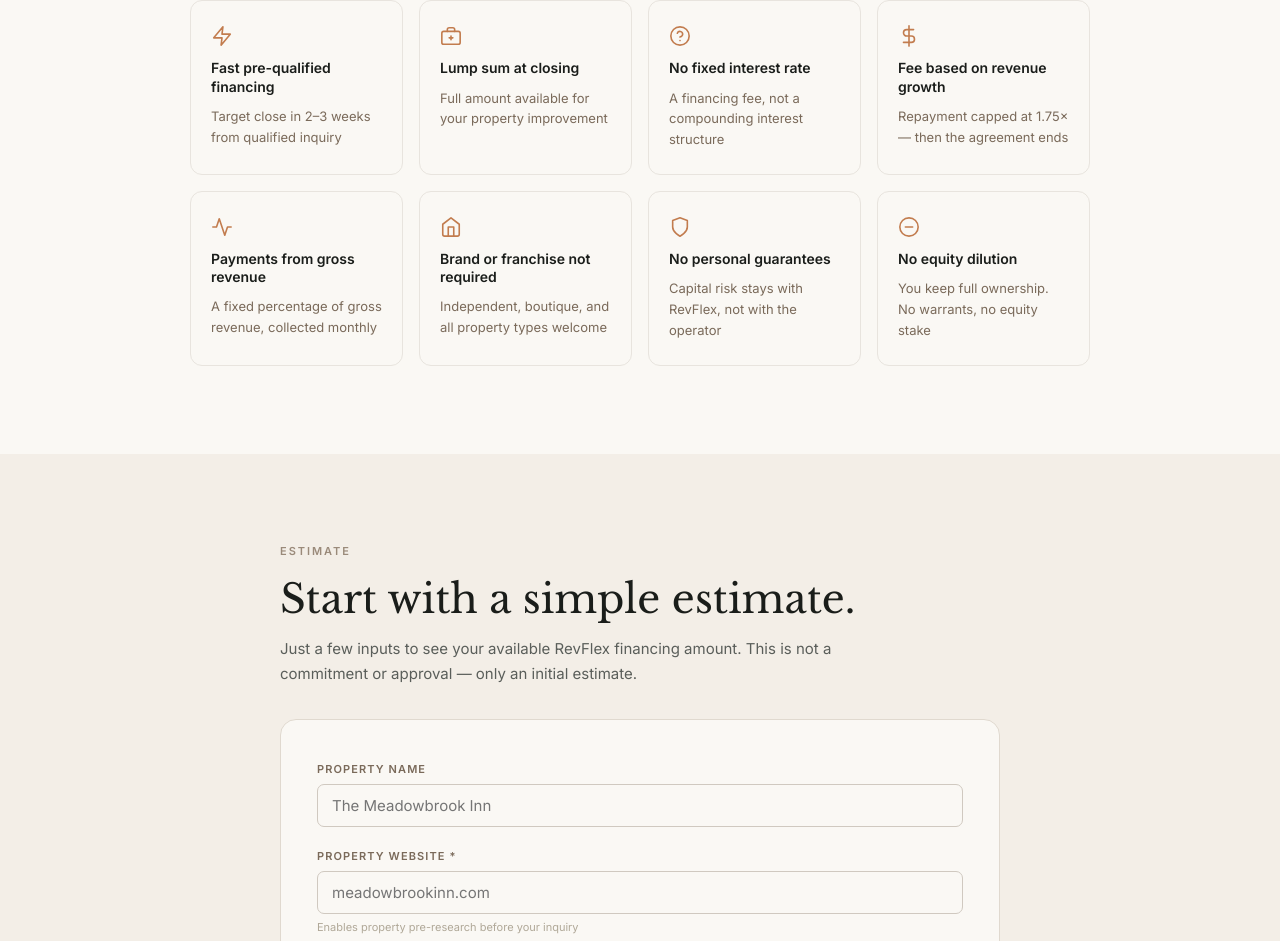
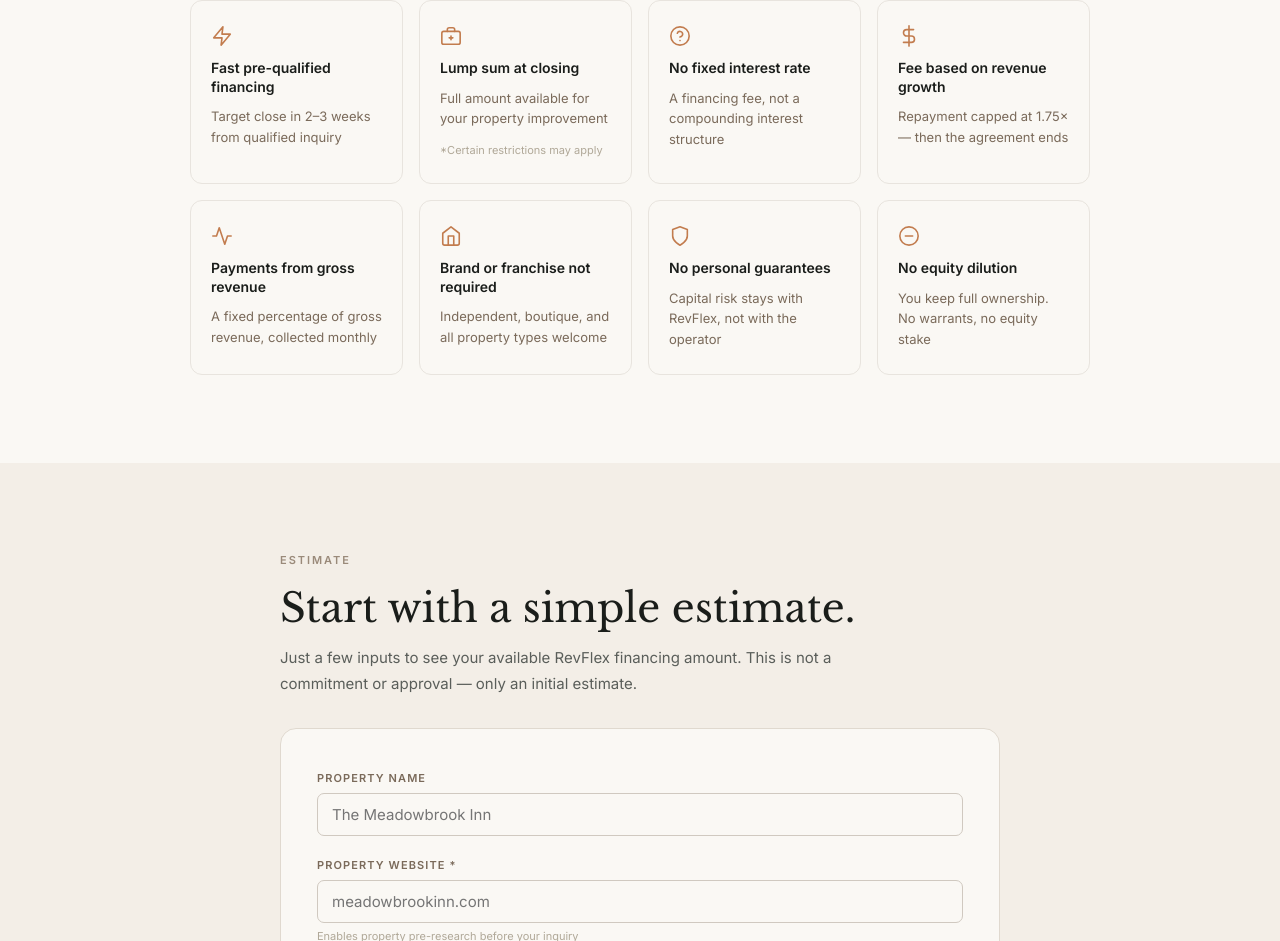
Before and after one commit to RevFlex/revflex-pip, a Next.js app: page / in a window 1280 px wide. Shown: the part 2007-2948 px from the top of the page. Built offline with nearby package versions, Linux system fonts and the light colour scheme.

Commit message:
Update page.jsx

```diff
--- a/app/page.jsx
+++ b/app/page.jsx
@@ -198,7 +198,8 @@
                   </svg>
                 ),
                 title: 'Lump sum at closing',
-                sub: 'Full amount available for your property improvement'
+                sub: 'Full amount available for your property improvement',
+                footnote: '*Certain restrictions may apply'
               },
               {
                 icon: (
@@ -259,7 +260,7 @@
                 title: 'No equity dilution',
                 sub: 'You keep full ownership. No warrants, no equity stake'
               },
-            ].map(({ icon, title, sub }) => (
+            ].map(({ icon, title, sub, footnote }) => (
               <div key={title} style={{
                 background: '#FAF8F4', border: '1px solid #E8E4DE',
                 borderRadius: '12px', padding: '24px 20px',
@@ -268,6 +269,7 @@
                 <div style={{ lineHeight: '1' }}>{icon}</div>
                 <div style={{ fontSize: '14px', fontWeight: '600', color: '#1A1D1A', lineHeight: '1.3' }}>{title}</div>
                 <div style={{ fontSize: '13px', color: '#7A6A5A', lineHeight: '1.6' }}>{sub}</div>
+                {footnote && <div style={{ fontSize: '11px', color: '#B0A898', marginTop: '2px' }}>{footnote}</div>}
               </div>
             ))}
           </div>
```
